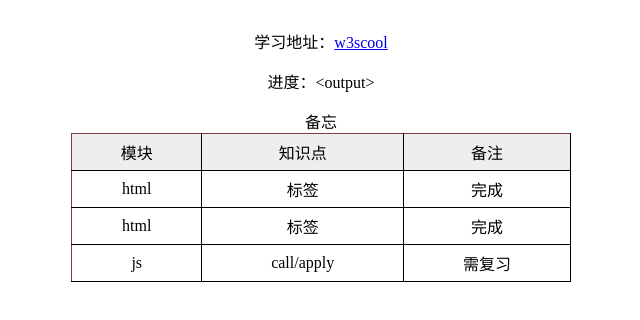
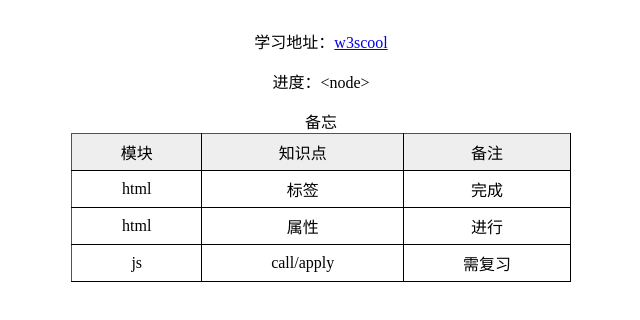
Before and after one commit to TongSiwei/web, a website: page index.html in a window 1280 px wide. Shown: the full height of the page, 319-959 px from the left. Drawn offline with Linux system fonts and the light colour scheme; files that its build step writes are made by us from their sources.

Commit message:
update progress

```diff
--- a/index.html
+++ b/index.html
@@ -17,7 +17,7 @@
 
 <body>
     <p>学习地址：<a href="http://www.w3school.com.cn/tags/html_ref_byfunc.asp">w3scool</a></p>
-    <p>进度：<span>&lt;output&gt;</span></p>
+    <p>进度：<span>&lt;node&gt;</span></p>
     <table border="0" cellspacing="0" cellpadding="0">
         <caption>备忘</caption>
         <thead>
@@ -35,8 +35,8 @@
             </tr>
             <tr>
                 <td>html</td>
-                <td>标签</td>
-                <td>完成</td>
+                <td>属性</td>
+                <td>进行</td>
             </tr>
             <tr>
                 <td>js</td>
```
